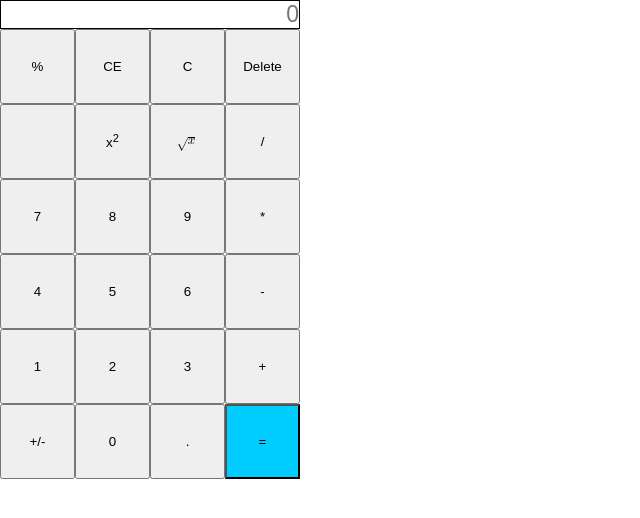
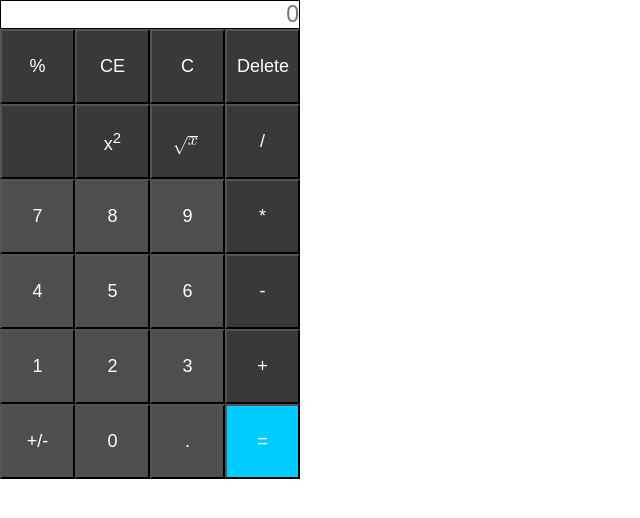
Before and after one commit to SHEEPDOG0351/Calculator, a plain HTML site: page index.html in a window 1280 px wide. Shown: the whole page, without its empty margins (0-640 px from the left). Drawn offline with Linux system fonts and the light colour scheme.

Commit message:
Added css styling

```diff
--- a/index.html
+++ b/index.html
@@ -11,6 +11,10 @@
     * {
         margin: 0;
         padding: 0;
+    }
+
+    body {
+        color: white;
     }
 
     #output_body{
@@ -40,14 +44,16 @@
 
     .button_container {
         width: fit-content;
+        color: white;
 
     }
 
     button {
         width: fit-content;
         padding: 40px;
-
+        color: white;
         margin: 0 auto;
+        font-size: 18px;
     }
     .button_container button{
         padding: 10px;
@@ -60,10 +66,18 @@
     }
 
     .operations-buttons {
-        background-color: #222222;
+        background-color: #393939;
     }
 
     .num_buttons {
+        background-color: #4e4e4e;
+    }
+
+    .num_buttons:hover {
+        background-color: #393939;
+    }
+
+    .operations-buttons:hover {
         background-color: #4e4e4e;
     }
 
@@ -81,29 +95,29 @@
 </div>
 
 <div class="button_layout">
-    <div class="button_container"><button onclick="calculation('%')">%</button></div>
-    <div class="button_container"><button onclick="calculation('CE')">CE</button></div>
-    <div class="button_container"><button onclick="calculation('C')">C</button></div>
-    <div class="button_container"><button onclick="calculation('Delete')">Delete</button></div>
-    <div class="button_container"><button onclick=""></button> </div>
-    <div class="button_container"><button onclick="calculation('exponent')">x<sup>2</sup></button></div>
-    <div class="button_container"><button onclick="calculation('sqrt')"><math><msqrt><mi>x</mi></msqrt></math></button></div>
-    <div class="button_container"><button onclick="calculation('/')">/</button></div>
-    <div class="button_container"><button onclick="calculation(7)">7</button></div>
-    <div class="button_container"><button onclick="calculation(8)">8</button></div>
-    <div class="button_container"><button onclick="calculation(9)">9</button></div>
-    <div class="button_container"><button onclick="calculation('*')">*</button></div>
-    <div class="button_container"><button onclick="calculation(4)">4</button></div>
-    <div class="button_container"><button onclick="calculation(5)">5</button></div>
-    <div class="button_container"><button onclick="calculation(6)">6</button></div>
-    <div class="button_container"><button onclick="calculation('-')">-</button></div>
-    <div class="button_container"><button onclick="calculation(1)">1</button></div>
-    <div class="button_container"><button onclick="calculation(2)">2</button></div>
-    <div class="button_container"><button onclick="calculation(3)">3</button></div>
-    <div class="button_container"><button onclick="calculation('+')">+</button></div>
-    <div class="button_container"><button onclick="calculation('+/-')">+/-</button></div>
-    <div class="button_container"><button onclick="calculation(0)">0</button></div>
-    <div class="button_container"><button onclick="calculation('.')">.</button></div>
+    <div class="button_container"><button class="operations-buttons" onclick="calculation('%')">%</button></div>
+    <div class="button_container"><button class="operations-buttons" onclick="calculation('CE')">CE</button></div>
+    <div class="button_container"><button class="operations-buttons" onclick="calculation('C')">C</button></div>
+    <div class="button_container"><button class="operations-buttons" onclick="calculation('Delete')">Delete</button></div>
+    <div class="button_container"><button class="operations-buttons" onclick=""></button> </div>
+    <div class="button_container"><button class="operations-buttons" onclick="calculation('exponent')">x<sup>2</sup></button></div>
+    <div class="button_container"><button class="operations-buttons" onclick="calculation('sqrt')"><math><msqrt><mi>x</mi></msqrt></math></button></div>
+    <div class="button_container"><button class="operations-buttons" onclick="calculation('/')">/</button></div>
+    <div class="button_container"><button class="num_buttons" onclick="calculation(7)">7</button></div>
+    <div class="button_container"><button class="num_buttons" onclick="calculation(8)">8</button></div>
+    <div class="button_container"><button class="num_buttons" onclick="calculation(9)">9</button></div>
+    <div class="button_container"><button class="operations-buttons" onclick="calculation('*')">*</button></div>
+    <div class="button_container"><button class="num_buttons" onclick="calculation(4)">4</button></div>
+    <div class="button_container"><button class="num_buttons" onclick="calculation(5)">5</button></div>
+    <div class="button_container"><button class="num_buttons" onclick="calculation(6)">6</button></div>
+    <div class="button_container"><button class="operations-buttons" onclick="calculation('-')">-</button></div>
+    <div class="button_container"><button class="num_buttons" onclick="calculation(1)">1</button></div>
+    <div class="button_container"><button class="num_buttons" onclick="calculation(2)">2</button></div>
+    <div class="button_container"><button class="num_buttons" onclick="calculation(3)">3</button></div>
+    <div class="button_container"><button class="operations-buttons" onclick="calculation('+')">+</button></div>
+    <div class="button_container"><button class="num_buttons" onclick="calculation('+/-')">+/-</button></div>
+    <div class="button_container"><button class="num_buttons" onclick="calculation(0)">0</button></div>
+    <div class="button_container"><button class="num_buttons" onclick="calculation('.')">.</button></div>
     <div class="button_container"><button id="equal_button" onclick="calculation('=')">=</button></div>
 </div>
 
```
